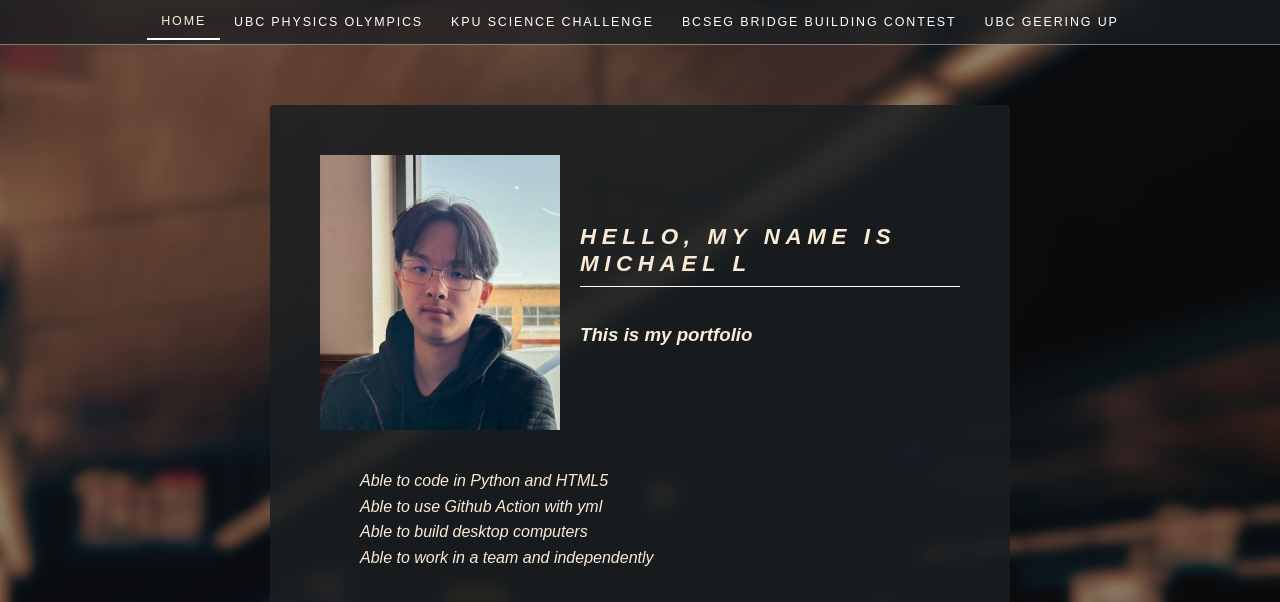
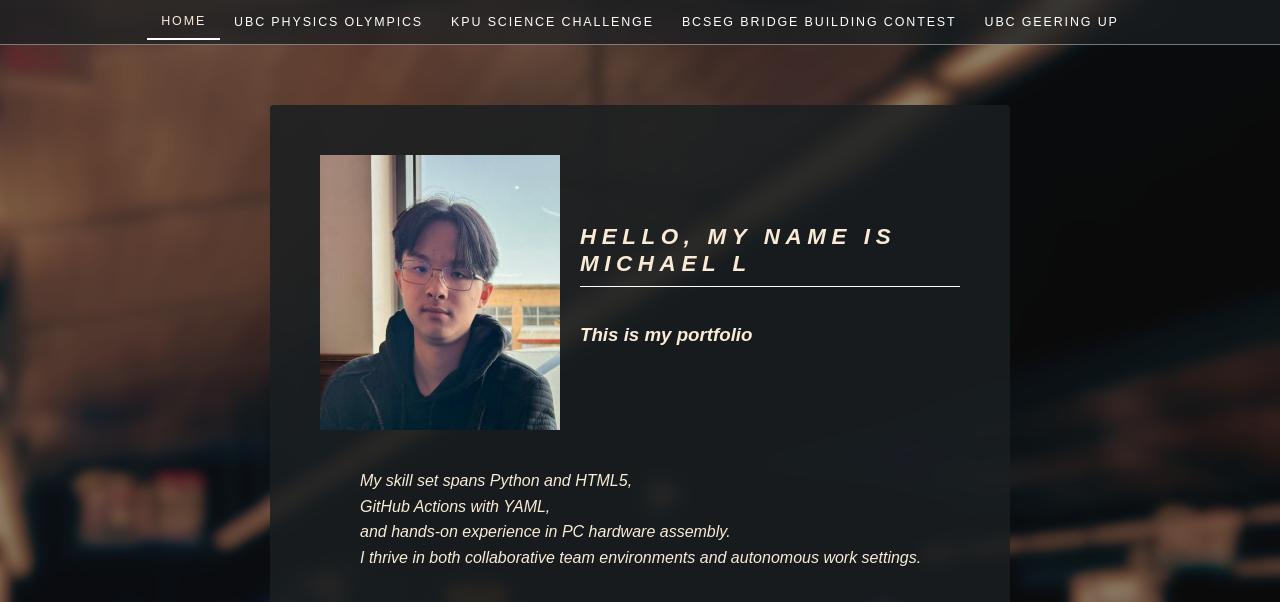
Before and after one commit to OxidaneCat/Michael-Portfolio, a plain HTML site: page index.html in a window 1280 px wide. Shown: the top 602 px of the page. Drawn offline with Linux system fonts and the light colour scheme.

Commit message:
Larp Larp Larp on index.html

```diff
--- a/index.html
+++ b/index.html
@@ -27,10 +27,10 @@
 				<!--skills-->
 				<div class="headerx">
 					<ol>
-						<il><p>Able to code in Python and HTML5</p></il>
-						<il><p>Able to use Github Action with yml</p></il>
-						<il><p>Able to build desktop computers</p></il>
-						<il><p>Able to work in a team and independently</p></il>
+						<il><p>My skill set spans Python and HTML5,</p></il>
+						<il><p>GitHub Actions with YAML,</p></il>
+						<il><p>and hands-on experience in PC hardware assembly.</p></il>
+						<il><p>I thrive in both collaborative team environments and autonomous work settings.</p></il>
 					</ol>
 				</div>
 			<!--Education-->
```
